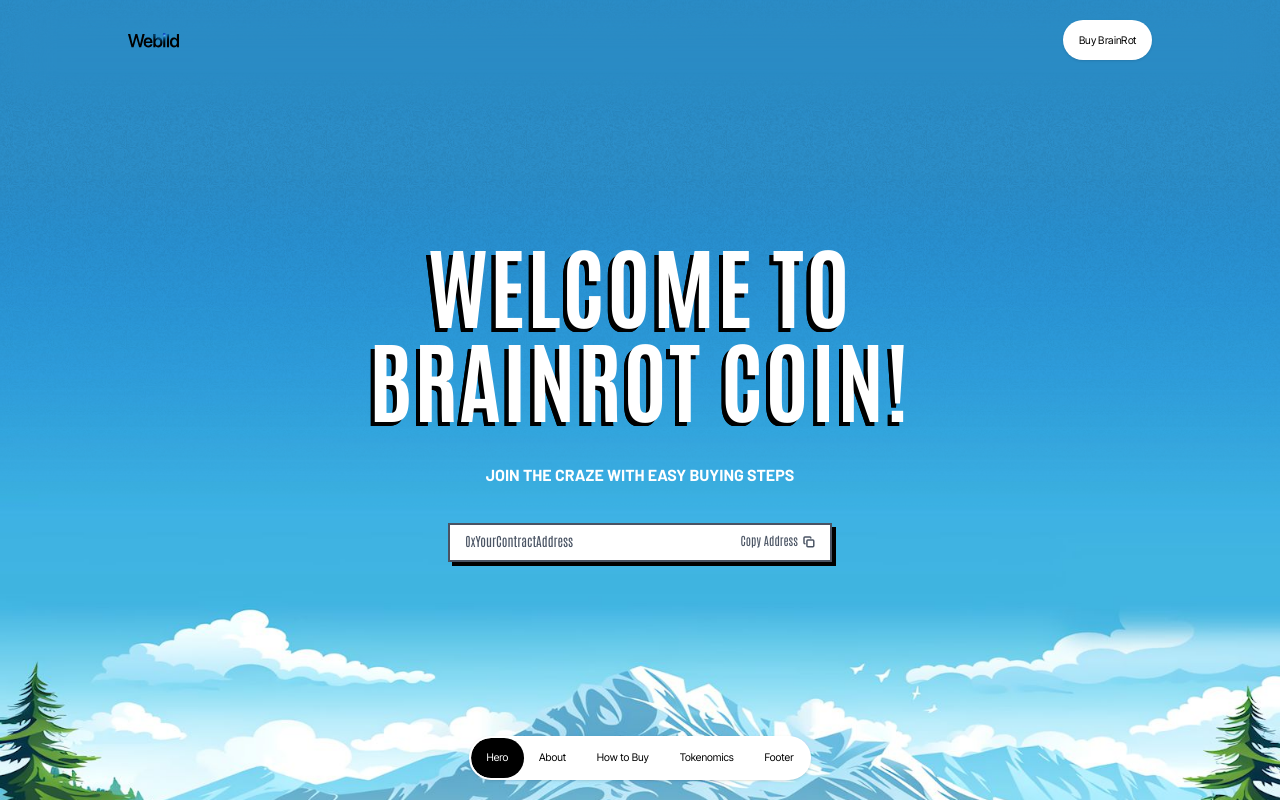
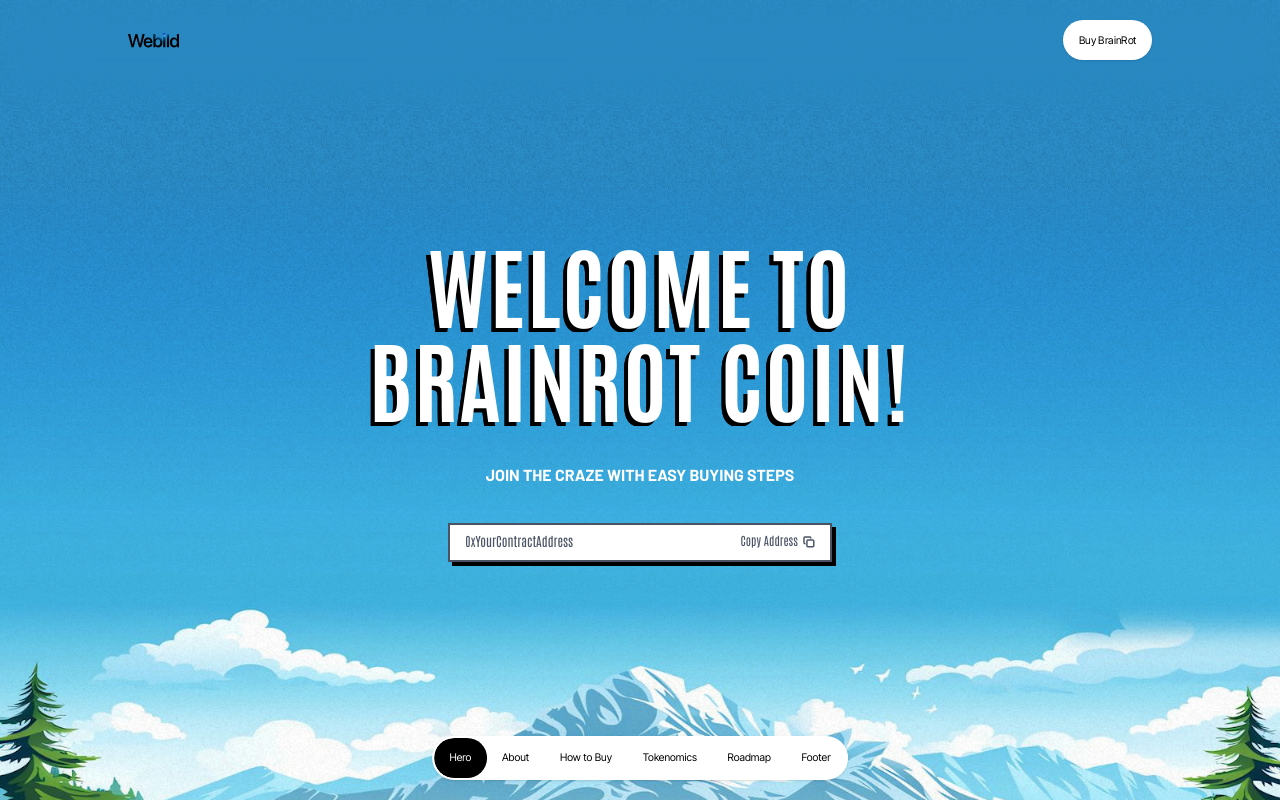
Before and after one commit to vitaleymulikacatchup/346db1d6-9914-4e5c-9c21-f37040d324bc, a Next.js app: page / in a window 1280 px wide. Shown: the top 800 px of the page. Built offline with nearby package versions, Linux system fonts and the light colour scheme.

Commit message:
Update project files

```diff
--- a/src/app/page.tsx
+++ b/src/app/page.tsx
@@ -6,6 +6,7 @@ import SplitAbout from '@/components/sections/layouts/about/SplitAbout';
 import HowToBuy2D from '@/components/sections/layouts/howtobuy/2DHTB';
 import ExpandingGridTokenomics from '@/components/sections/layouts/tokenomics/ExpandingGridTokenomics';
 import FooterLogoEmphasis from '@/components/footer/FooterLogoEmphasis';
+import YearRoadmapTimeline from '@/components/sections/layouts/roadmap/YearRoadmapTimeline';
 
 export default function Home() {
   return (
@@ -22,6 +23,7 @@ export default function Home() {
             { name: "About", id: "about" },
             { name: "How to Buy", id: "how-to-buy" },
             { name: "Tokenomics", id: "tokenomics" },
+            { name: "Roadmap", id: "roadmap" },
             { name: "Footer", id: "footer" }
           ]}
         />
@@ -54,6 +56,15 @@ export default function Home() {
           ]}
         />
       </div>
+      <div id="roadmap" data-section="roadmap" className="scroll-mt-24">
+        <YearRoadmapTimeline
+          items={[
+            { year: "2023", title: "Launch", description: "Kickstarting our journey with the initial community launch." },
+            { year: "2024", title: "Expansion", description: "Introducing new features and wider community outreach." },
+            { year: "2025", title: "Global Reach", description: "Expanding our presence in international markets." },
+          ]}
+        />
+      </div>
       <div id="footer" data-section="footer" className="scroll-mt-24">
         <FooterLogoEmphasis
           logoSrc="/images/logo.svg"
```
